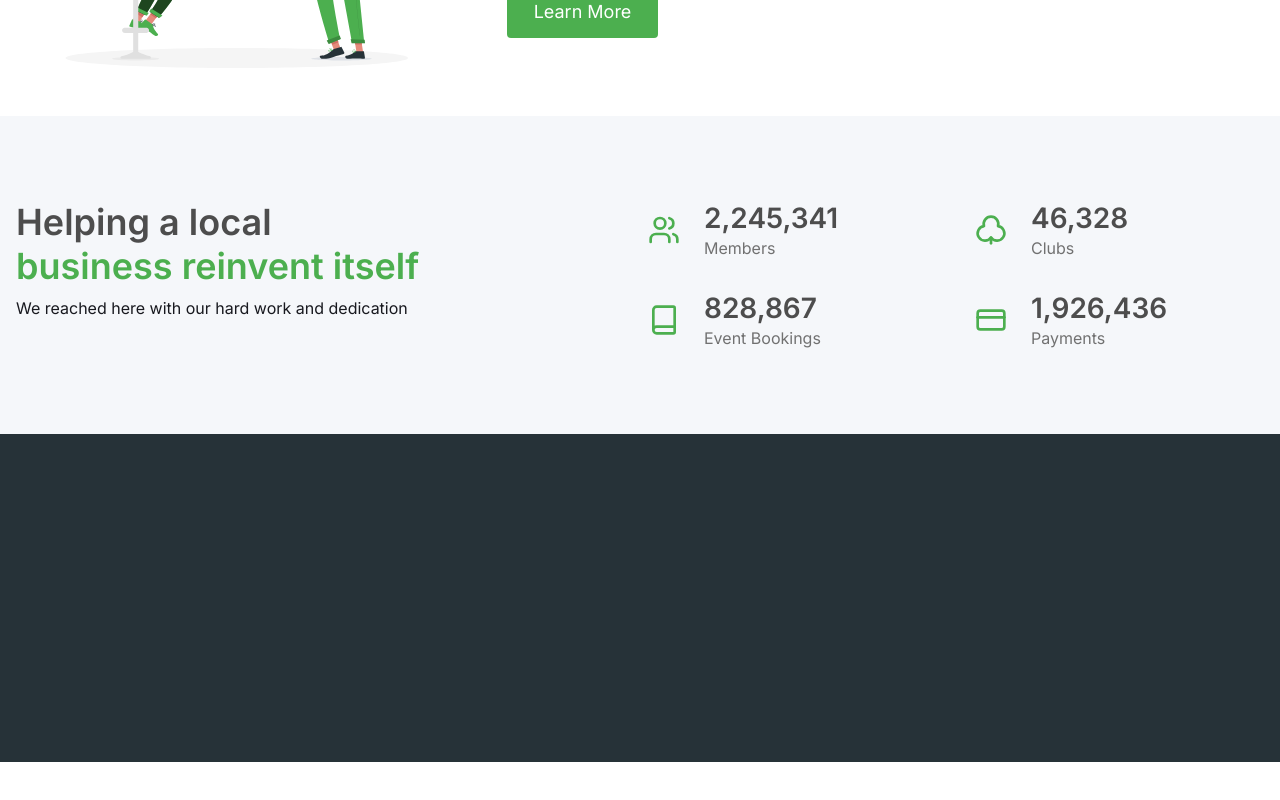
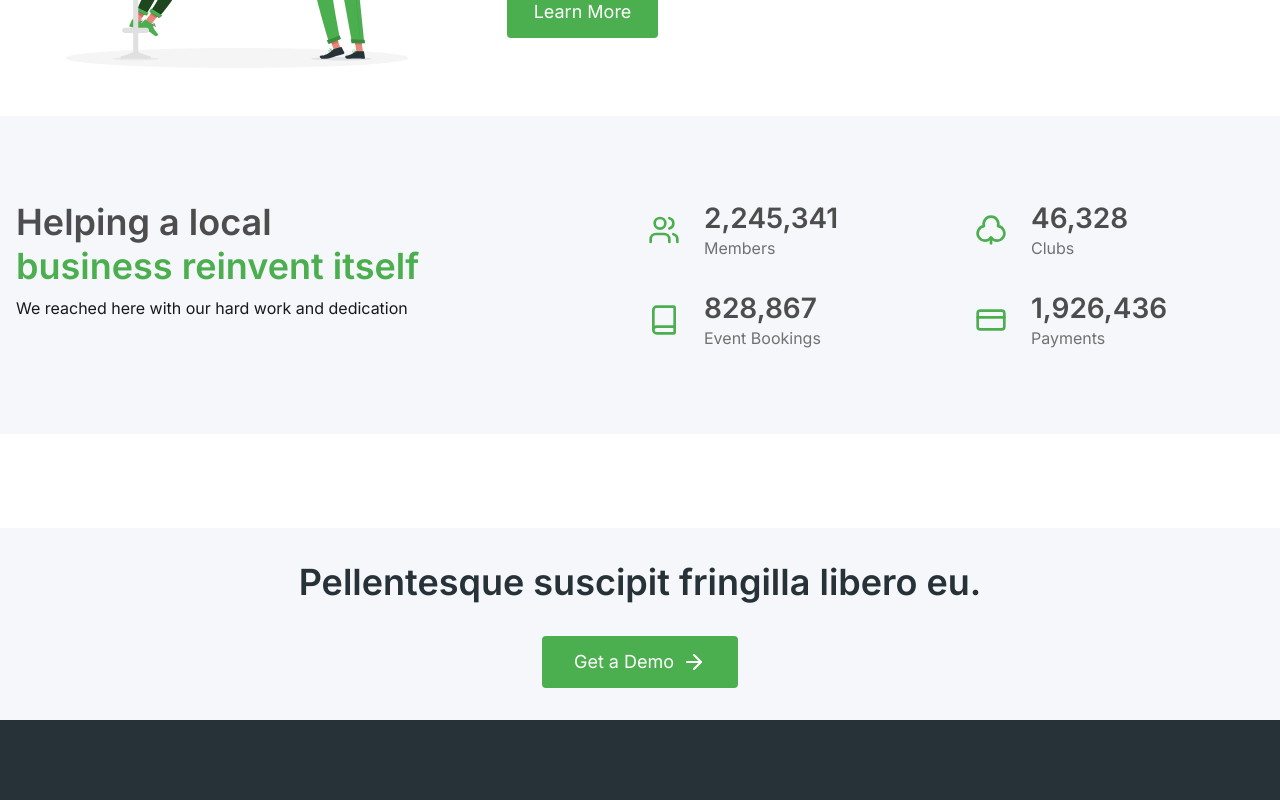
Before and after one commit to MatteoUrso/nexcent-app, a Next.js app: page / in a window 1280 px wide. Shown: the part 1576-2376 px from the top of the page. Before the commit the page ends 2338 px from the top, so only its background shows below. Built offline with nearby package versions, Linux system fonts and the light colour scheme.

Commit message:
Add Latin component to enhance page layout and user engagement

```diff
--- a/app/page.tsx
+++ b/app/page.tsx
@@ -1,6 +1,7 @@
 import { Achievements } from "@/components/achievements";
 import { Community } from "@/components/community";
 import { Hero } from "@/components/hero";
+import { Latin } from "@/components/latin";
 import { OurClients } from "@/components/our-clients";
 import { Unlock } from "@/components/unlock";
 
@@ -12,6 +13,7 @@ export default function Page() {
       <Community />
       <Unlock />
       <Achievements />
+      <Latin />
     </main>
   );
 }
--- /dev/null
+++ b/components/latin.tsx
@@ -0,0 +1,21 @@
+import { Button } from "./ui/button";
+import { ArrowRight } from "lucide-react";
+
+export function Latin() {
+  return (
+    <section
+      id="latin"
+      className="bg-silver mt-[94px] w-full py-8"
+      aria-labelledby="latin-title"
+    >
+      <h2 id="latin-title" className="text-center text-black">
+        Pellentesque suscipit fringilla libero eu.
+      </h2>
+      <div className="mt-8 flex items-center justify-center">
+        <Button className="text-body-medium-2 h-[52px] px-8 text-white">
+          Get a Demo <ArrowRight className="h-4 w-4" />
+        </Button>
+      </div>
+    </section>
+  );
+}
```
